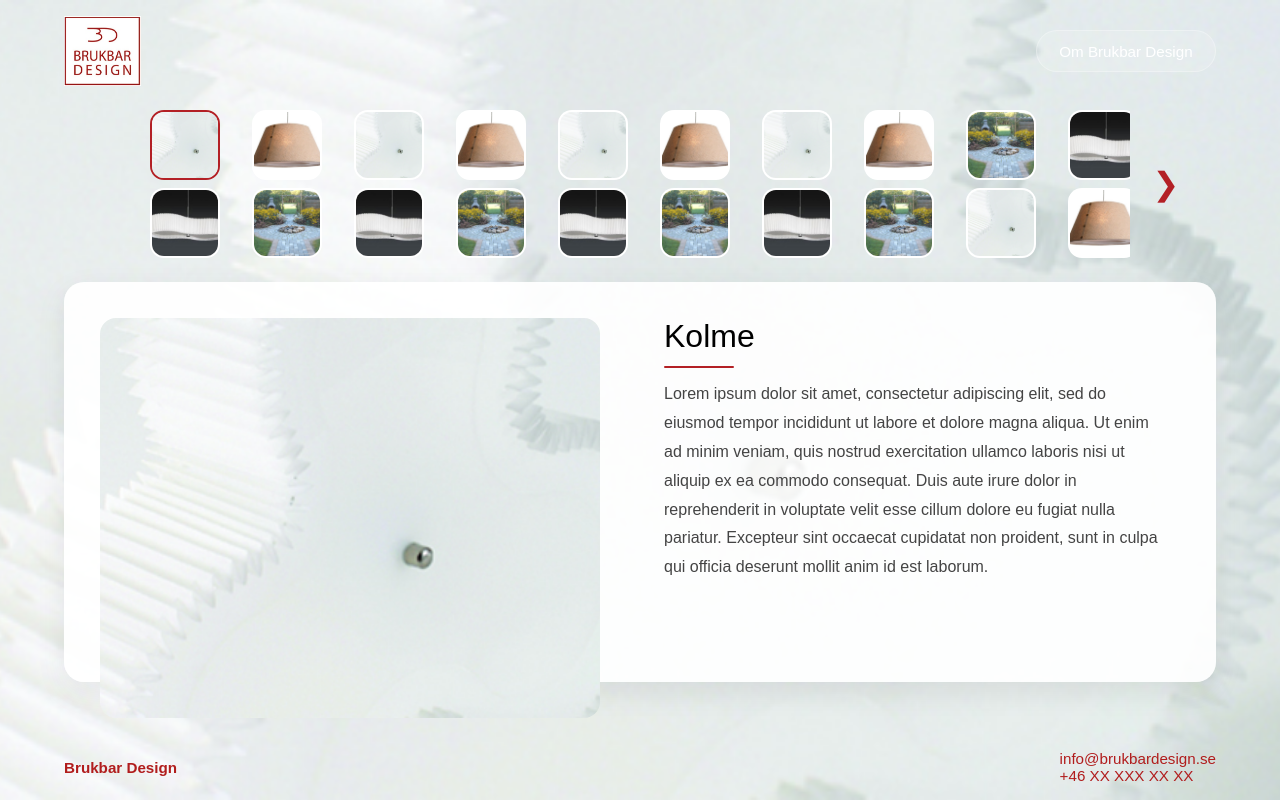
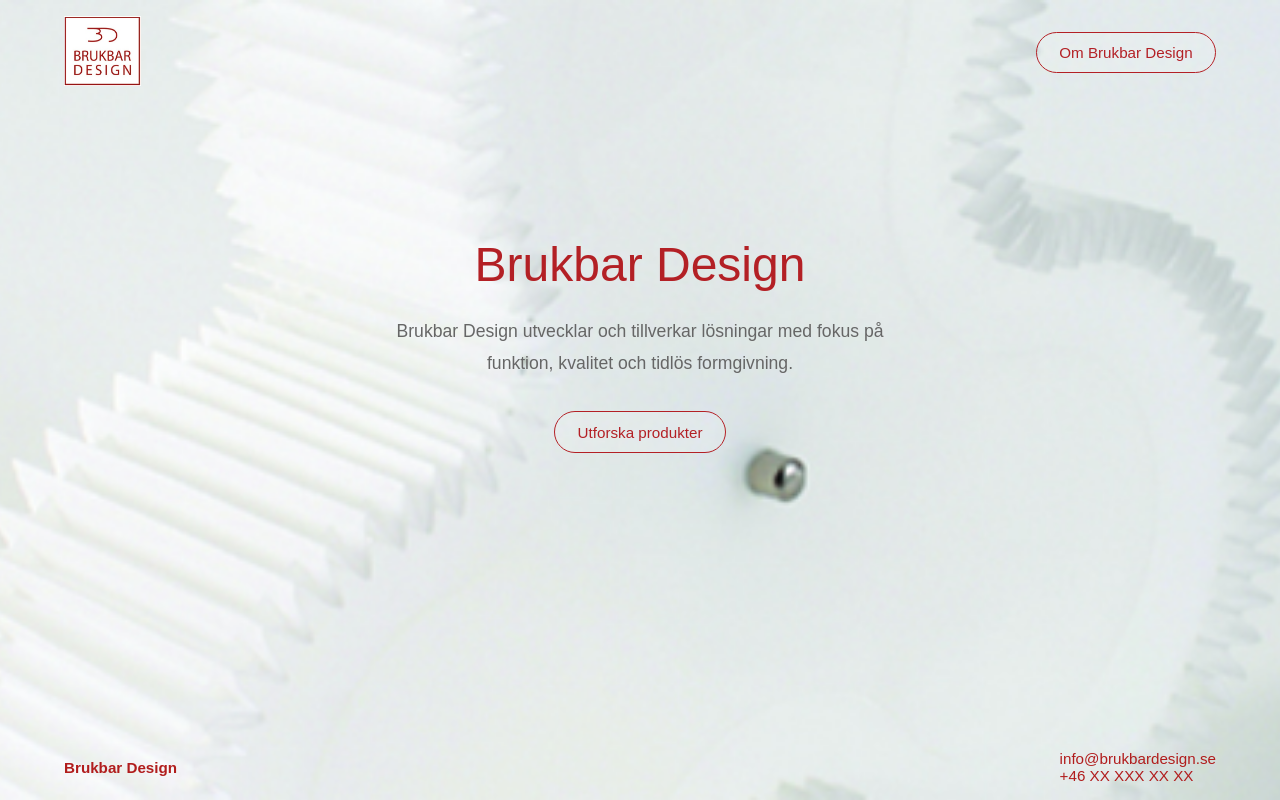
Before and after one commit to h4nn4s/brukbar-design, a React (Vite) app: page / in a window 1280 px wide. Built offline with nearby package versions, Linux system fonts and the light colour scheme.

Commit message:
Add landing page and refine layout

```diff
--- a/src/App.jsx
+++ b/src/App.jsx
@@ -5,7 +5,7 @@ import products from "./data/products";
 
 function App() {
   const [selectedProduct, setSelectedProduct] = useState(products[0]);
-  const [view, setView] = useState("products");
+  const [view, setView] = useState("home");
 
   return (
     <Layout
@@ -16,6 +16,7 @@ function App() {
         products={products}
         selectedProduct={selectedProduct}
         view={view}
+        setView={setView}
         onSelectProduct={(product) => {
           setSelectedProduct(product);
           setView("products");
--- a/src/components/ContentPanel/ContentPanel.module.css
+++ b/src/components/ContentPanel/ContentPanel.module.css
@@ -6,7 +6,6 @@
   gap: 4rem;
 
   height: 400px;
-
   padding: 2.25rem;
 
   background: rgba(255, 255, 255, 0.92);
@@ -17,15 +16,15 @@
 }
 
 .image {
-  width: 500px;
-  height: 400px;
+  width: min(500px, 45%);
+  height: 100%;
 
   object-fit: cover;
 
-  border-radius: 16px;
 }
 
 .info {
+  flex: 1;
   max-width: 500px;
   text-align: left;
 }
@@ -57,3 +56,21 @@
   line-height: 1.8;
   color: #444;
 }
+
+@media (max-width: 900px) {
+  .panel {
+    height: auto;
+
+    flex-direction: column;
+    gap: 2rem;
+  }
+
+  .image {
+    width: 100%;
+    height: 300px;
+  }
+
+  .info {
+    max-width: 100%;
+  }
+}
--- a/src/components/Header/Header.jsx
+++ b/src/components/Header/Header.jsx
@@ -4,11 +4,17 @@ import logo from "../../assets/images/logo.jpg";
 function Header({ view, setView }) {
   return (
     <header className={styles.header}>
-      <img
-        src={logo}
-        alt="Brukbar Design"
-        className={styles.logo}
-      />
+      <button
+        className={styles.logoButton}
+        onClick={() => setView("home")}
+      >
+        <img
+          src={logo}
+          alt="Brukbar Design"
+          className={styles.logo}
+        />
+
+      </button>
 
       <button
         className={
--- a/src/components/Header/Header.module.css
+++ b/src/components/Header/Header.module.css
@@ -9,6 +9,14 @@
 .logo {
   height: 70px;
   width: auto;
+}
+
+.logoButton {
+  border: none;
+  background: transparent;
+  padding: 0;
+
+  cursor: pointer;
 }
 
 .navLink {
@@ -25,9 +33,9 @@
 .navButton {
   background: rgba(255, 255, 255, 0.15);
 
-  border: 1px solid rgba(255, 255, 255, 0.3);
+  border: 1px solid #b32025;
 
-  color: white;
+  color: #b32025;
 
   padding: 0.7rem 1.4rem;
 
@@ -42,6 +50,8 @@
 
 .navButton:hover {
   background: #b32025;
+
+  color: white
 }
 
 .active {
--- /dev/null
+++ b/src/components/LandingPage/LandingPage.jsx
@@ -0,0 +1,25 @@
+import styles from "./LandingPage.module.css";
+
+function LandingPage({ onExplore }) {
+  return (
+    <section className={styles.landing}>
+      <div className={styles.content}>
+        <h1>Brukbar Design</h1>
+
+        <p>
+          Brukbar Design utvecklar och tillverkar lösningar med
+          fokus på funktion, kvalitet och tidlös formgivning.
+        </p>
+
+        <button
+          className={styles.button}
+          onClick={onExplore}
+        >
+          Utforska produkter
+        </button>
+      </div>
+    </section>
+  );
+}
+
+export default LandingPage;
--- /dev/null
+++ b/src/components/LandingPage/LandingPage.module.css
@@ -0,0 +1,57 @@
+.landing {
+  min-height: 60vh;
+
+  display: flex;
+  justify-content: center;
+  align-items: center;
+
+  text-align: center;
+}
+
+.content {
+  max-width: 650px;
+
+  padding: 3rem;
+
+  color: #666666;
+}
+
+.content h1 {
+  font-size: 3rem;
+  font-weight: 500;
+
+  margin-bottom: 1.5rem;
+  color: #b32025;
+}
+
+.content p {
+  font-size: 1.1rem;
+  line-height: 1.8;
+
+  margin-bottom: 2rem;
+
+}
+
+.button {
+  background: rgba(255, 255, 255, 0.15);
+
+  border: 1px solid #b32025;
+
+  color: #b32025;
+
+  padding: 0.7rem 1.4rem;
+
+  border-radius: 999px;
+
+  cursor: pointer;
+
+  font-size: 0.95rem;
+
+  transition: background 0.2s ease;
+}
+
+.button:hover {
+  background: #b32025;
+
+  color: white;
+}
--- a/src/components/ProductSection/ProductSection.jsx
+++ b/src/components/ProductSection/ProductSection.jsx
@@ -1,14 +1,20 @@
 import Gallery from "../Gallery/Gallery";
 import ProductViewer from "../ProductViewer/ProductViewer";
 import About from "../About/About";
+import LandingPage from "../LandingPage/LandingPage";
 
 function ProductSection({
   products,
   selectedProduct,
   onSelectProduct,
   view,
+  setView,
 }) {
   return (
+  <>
+    {view === "home" ? (
+      <LandingPage onExplore={() => setView("products")} />
+    ) : (
       <>
         <Gallery
           products={products}
@@ -22,7 +28,10 @@ function ProductSection({
           <About />
         )}
       </>
+    )}
+  </>
 );
+
 }
 
 export default ProductSection;
```
Lines whose indentation alone changed are shown as unchanged.
